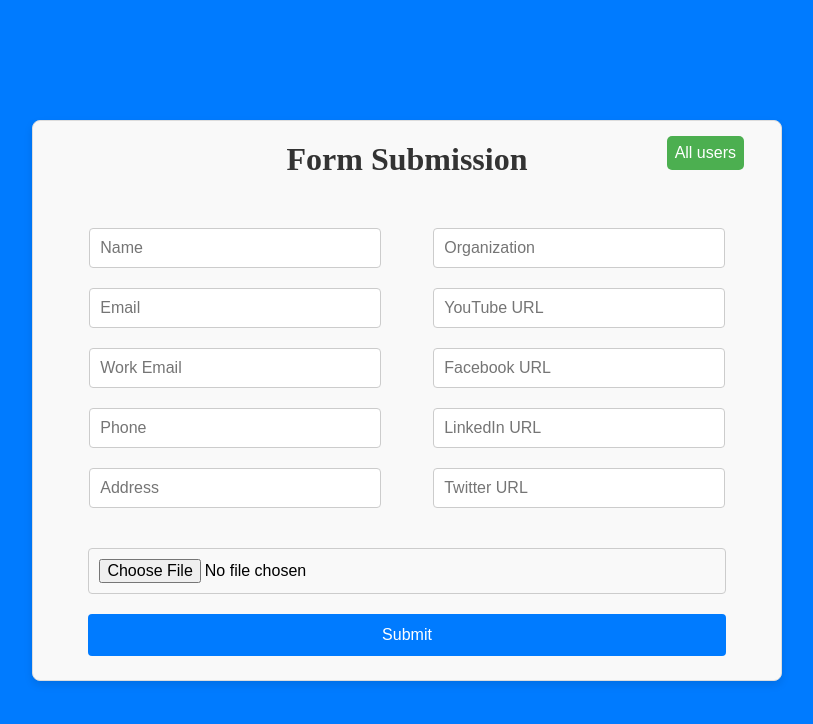
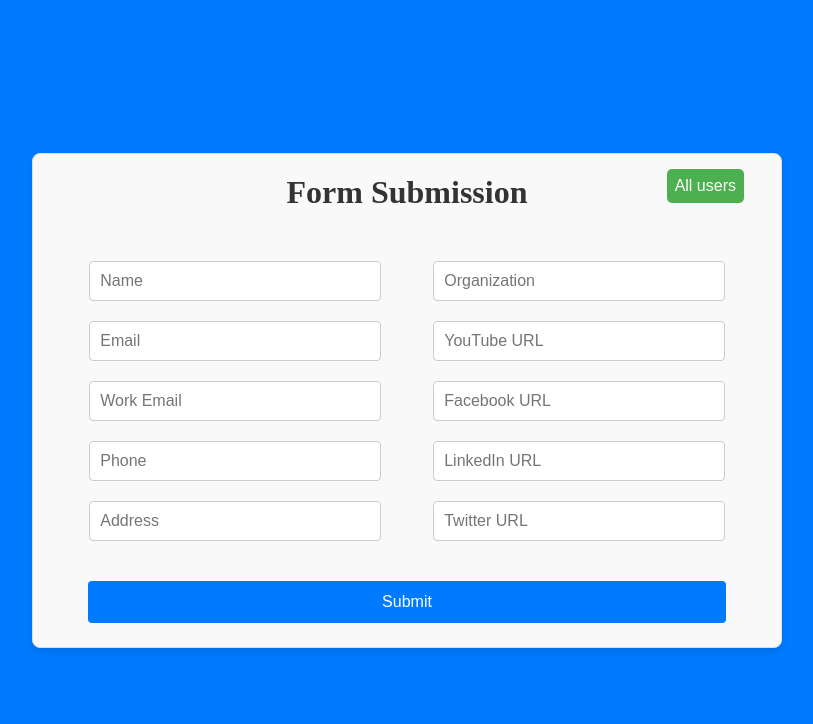
Before and after one commit to web-source-dev/qr-frontend, a React (Create React App) app: page / in a window 1280 px wide. Shown: the top 724 px of the page, without its empty margins (233-1046 px from the left). Built offline with nearby package versions, Linux system fonts and the light colour scheme.

Commit message:
Update QRForm.jsx

```diff
--- a/src/Components/QRForm.jsx
+++ b/src/Components/QRForm.jsx
@@ -16,7 +16,6 @@ const QRForm = () => {
     facebook_url: '',
     linkden_url: '',
     twitter_url: '',
-    profileImage: null // New state for profile image
   });
 
   const [isSubmitted, setIsSubmitted] = useState(false);
@@ -31,12 +30,7 @@ const QRForm = () => {
   };
 
 
-  const handleImageChange = (e) => {
-    setFormData((prev) => ({
-      ...prev,
-      profileImage: e.target.files[0]
-    }));
-  };
+
 
 const handleFormSubmit = async (e) => {
   e.preventDefault();
@@ -48,9 +42,7 @@ const handleFormSubmit = async (e) => {
 
   try {
     // Update this URL for production
-    const response = await axios.post(`https://qr-backend-rho.vercel.app/api/qrdata`, data, {
-      headers: { 'Content-Type': 'multipart/form-data' }
-    });
+    const response = await axios.post(`https://qr-backend-rho.vercel.app/api/qrdata`, data);
 
     if (response.status === 201) {
       const { userId } = response.data;
@@ -70,7 +62,6 @@ const handleFormSubmit = async (e) => {
         facebook_url: '',
         linkden_url: '',
         twitter_url: '',
-        profileImage: null
       });
     }
   } catch (error) {
@@ -115,7 +106,7 @@ const handleFormSubmit = async (e) => {
         <h1>Form Submission</h1>
 
         {!isSubmitted ? (
-          <form className="qr-form" onSubmit={handleFormSubmit} encType="multipart/form-data">
+          <form className="qr-form" onSubmit={handleFormSubmit} >
             <div className="form-inputs-flex">
               <div className="left-side-form">
                 <input
@@ -198,14 +189,7 @@ const handleFormSubmit = async (e) => {
                 />
               </div>
             </div>
-            <input
-            className='profile-img-form'
-                  type="file"
-                  name="profileImage"
-                  onChange={handleImageChange}
-                  accept="image/*"
-                  required
-                />
+
             <button className="submit-btn" type="submit">Submit</button>
             {message && (
               <p className={messageType === 'success' ? 'success-message' : 'error-message'}>
```
